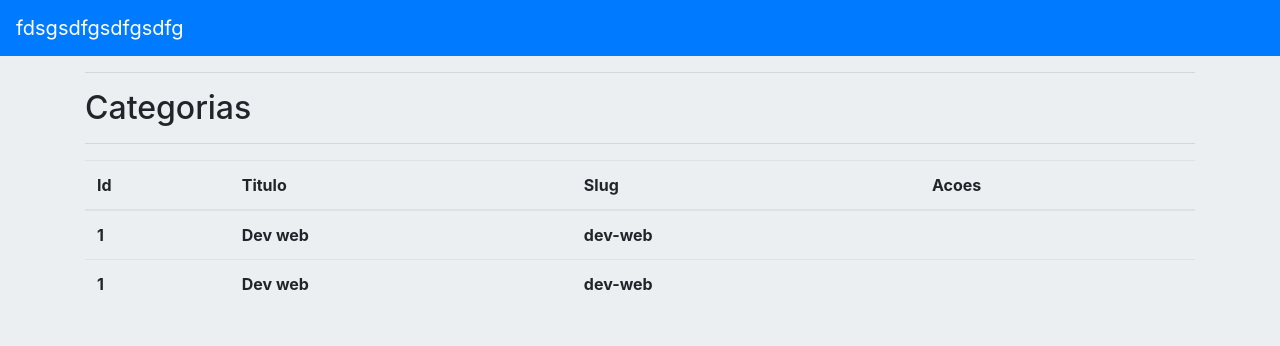
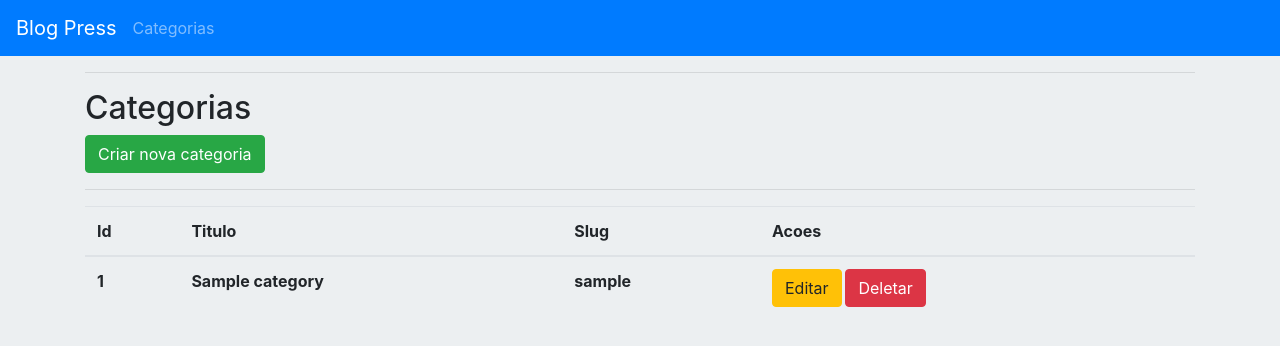
Before and after one commit to davi-moura/blog_press, a Node server app: page /admin/categories in a window 1280 px wide. Shown: the top 346 px of the page. Run offline with Node 20, Linux system fonts and the light colour scheme; tables that the repository leaves empty hold one stand-in row (values such as "Sample post"); lists and menus that the app fills with data are empty; some libraries are stand-ins or nearby versions.

Commit message:
CRUD das categorias

```diff
--- a/articles/Article.JS
+++ b/articles/Article.JS
@@ -21,4 +21,6 @@ const Article = connection.define('articles',{
 Category.hasMany(Article)//UMA Categoria tem muitos artigos
 Article.belongsTo(Category)//UM artigo pertence a uma categoria
 
+// Article.sync({force: true}) //criacao da tabela
+
 module.exports = Article
--- a/categories/CategoriesController.js
+++ b/categories/CategoriesController.js
@@ -17,7 +17,7 @@ router.post("/categories/save",(req, res)=>{
             title: title,
             slug: slugify(title)
         }).then(() =>{
-            res.redirect("/")
+            res.redirect("/admin/categories")
         })
 
     }else{
@@ -27,7 +27,72 @@ router.post("/categories/save",(req, res)=>{
 
 
 router.get("/admin/categories", (req, res) => {
-    res.render("admin/categories/index")
+
+    Category.findAll().then(categories => {
+        res.render("admin/categories/index",{
+            categories: categories
+        })
+    })
+
+})
+
+
+router.post("/categories/delete",(req, res)=>{
+    var id = req.body.id
+
+    if(id != undefined){
+        if(!isNaN(id)){//se for numero
+
+            Category.destroy({
+                where:{//destruir se tiver o id igual
+                    id: id
+                }
+            }).then(() =>{//se deletar ele faz o redirect pra listagem de categorias
+                res.redirect("/admin/categories")
+            })
+
+        }else{
+            res.redirect("/admin/categories")
+        }
+    }else{//se for nulo
+        res.redirect("/admin/categories")
+    }
+})
+
+
+router.get("/admin/categories/edit/:id", (req, res) => {
+    var id = req.params.id
+
+    if(isNaN(id)) {//validacao pra somente aceitar numeros
+        res.redirect("/admin/categories")
+    }
+
+    Category.findByPk(id).then(category => {
+        if(category != undefined){
+
+            res.render("admin/categories/edit",{
+                category: category
+            })
+
+        }else{
+            res.redirect("/admin/categories")
+        }
+    }).catch(error => {
+        res.redirect("/admin/categories")
+    })
+})
+
+router.post("/categories/update",(req, res)=>{
+    var id = req.body.id
+    var title = req.body.title
+
+    Category.update({title: title, slug: slugify(title)},{//passa o que atualizar
+        where: {//conferindo se o id for igual a id
+            id: id
+        }
+    }).then(() => {
+        res.redirect("/admin/categories")
+    })
 })
 
 
--- a/categories/Category.js
+++ b/categories/Category.js
@@ -13,5 +13,6 @@ const Category = connection.define('categories',{
     }
 })
 
+// Category.sync({force: true})//criacao da tabela
 
 module.exports = Category
--- a/database/database.js
+++ b/database/database.js
@@ -1,6 +1,6 @@
 const Sequelize = require("sequelize")
 
-const connection = new Sequelize('bd2','root','@@hh1983',{
+const connection = new Sequelize('bd2','root','123456',{
     host: '127.0.0.1',
     dialect: 'mysql'
 })
--- a/views/admin/categories/index.ejs
+++ b/views/admin/categories/index.ejs
@@ -4,6 +4,7 @@
 <div class="container">
     <hr>
     <h2>Categorias</h2>
+    <a class="btn btn-success" href="/admin/categories/new">Criar nova categoria</a>
     <hr>
     <table class="table">
         <thead>
@@ -15,20 +16,35 @@
             </tr>
         </thead>
         <tbody>
-            <tr>
-                <th>1</th>
-                <th>Dev web</th>
-                <th>dev-web</th>
-                <th></th>
-            </tr>
-            <tr>
-                <th>1</th>
-                <th>Dev web</th>
-                <th>dev-web</th>
-                <th></th>
-            </tr>
+
+            <% categories.forEach(category => {%>
+                <tr>
+                    <th><%=category.id%></th>
+                    <th><%=category.title%></th>
+                    <th><%=category.slug%></th>
+                    <th>
+                        <a class="btn btn-warning" href="/admin/categories/edit/<%=category.id%>">Editar</a>
+                        <form method="post" action="/categories/delete" style="display: inline;" onsubmit="confirmation(event, this)">
+                            <input type="hidden" name="id" value="<%=category.id%>">
+                            <button class="btn btn-danger">Deletar</button>
+                        </form>
+                    </th>
+                </tr>
+            <%})%>
+
         </tbody>
     </table>
 </div>
 
 <%- include('../../partials/footer.ejs'); %>
+<script>
+    function confirmation(event, form){
+        event.preventDefault();
+        var decision =  confirm("Deseja apagar este registro ?")
+
+        if(decision){
+            form.submit()
+        }
+
+    }
+</script>
--- a/views/partials/navbar.ejs
+++ b/views/partials/navbar.ejs
@@ -1,5 +1,12 @@
 <nav class="navbar navbar-dark bg-primary">
-    <a class="navbar-brand" href="">
-        fdsgsdfgsdfgsdfg
+    <a class="navbar-brand" href="/">
+        Blog Press
     </a>
+
+    <ul class="navbar-nav mr-auto">
+        <li class="nav-item">
+            <a class="nav-link" href="/admin/categories">Categorias</a>
+        </li>
+    </ul>
+
 </nav>
```
Also changed, not shown: views/admin/categories/edit.ejs (added, +18 -0 lines).
